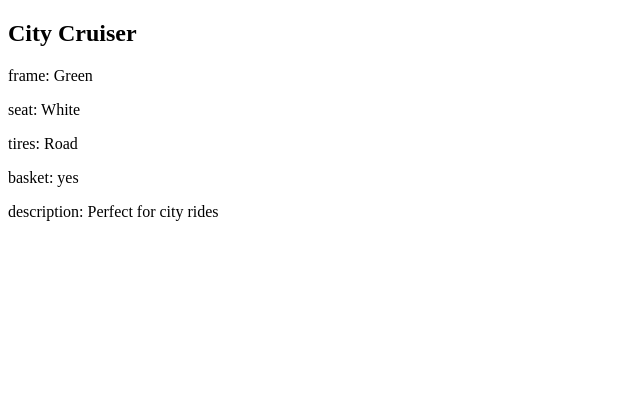
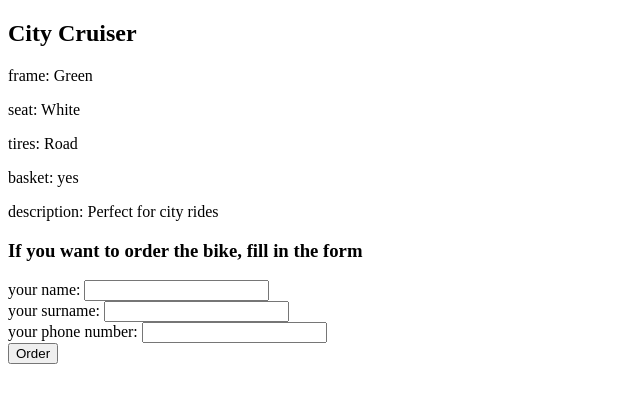
Before and after one commit to vederkoR/Hyperskill_django_projects, a Django app: page /bikes/3/ in a window 1280 px wide. Shown: the top 403 px of the page, without its empty margins (0-640 px from the left). Run offline with Django 4.2, Linux system fonts and the light colour scheme; data comes from the database, SQL or seed files in the repository; both versions use the stored data as it was after the commit.

Commit message:
bike shop djaongo project stage 4

```diff
--- a/bikeshop/shop/templates/shop/bike_details.html
+++ b/bikeshop/shop/templates/shop/bike_details.html
@@ -11,5 +11,16 @@
 <p>tires: {{bike.tire}}</p>
 <p>basket: {{bike.has_basket|yesno:"yes,no,unknown" }}</p>
 <p>description: {{bike.description}}</p>
+
+{% if available %}
+<h3>If you want to order the bike, fill in the form</h3>
+<form method="post">
+    {% csrf_token %}
+    {{form.as_div}}
+    <button type="submit">Order</button>
+</form>
+{% else %}
+<p><b>Unfortunately, this bike is currently not available.</b></p>
+{% endif %}
 </body>
 </html>
--- a/bikeshop/shop/views.py
+++ b/bikeshop/shop/views.py
@@ -1,7 +1,17 @@
 from django.shortcuts import render
 from django.views import View
+from django import forms
 
-from .models import Bike
+from .models import Bike, Order, Basket
+
+
+class OrderForm(forms.ModelForm):
+    class Meta:
+        model = Order
+        fields = ['name', 'surname', 'phone_number']
+        labels = {'name': 'your name:',
+                  'surname': 'your surname:',
+                  'phone_number': 'your phone number:'}
 
 
 def index(request):
@@ -13,4 +23,12 @@ class BikeView(View):
     def get(self, request, *args, **kwargs):
         pk = self.kwargs['pk']
         bike = Bike.objects.filter(pk=pk).first()
-        return render(request, 'shop/bike_details.html', context={'bike': bike})
+        basket_quantity = Basket.objects.all().first().quantity
+        available = all(
+            [bike.frame.quantity >= 1,
+             bike.tire.quantity >= 2,
+             bike.seat.quantity >= 1,
+             (not bike.has_basket or basket_quantity >= 1)])
+        form = OrderForm()
+        context = {'bike': bike, 'form': form, 'available': available}
+        return render(request, 'shop/bike_details.html', context=context)
```
Also changed, not shown: bikeshop/test/tests.py (+1 -1 lines), bikeshop/db.test.sqlite3.
